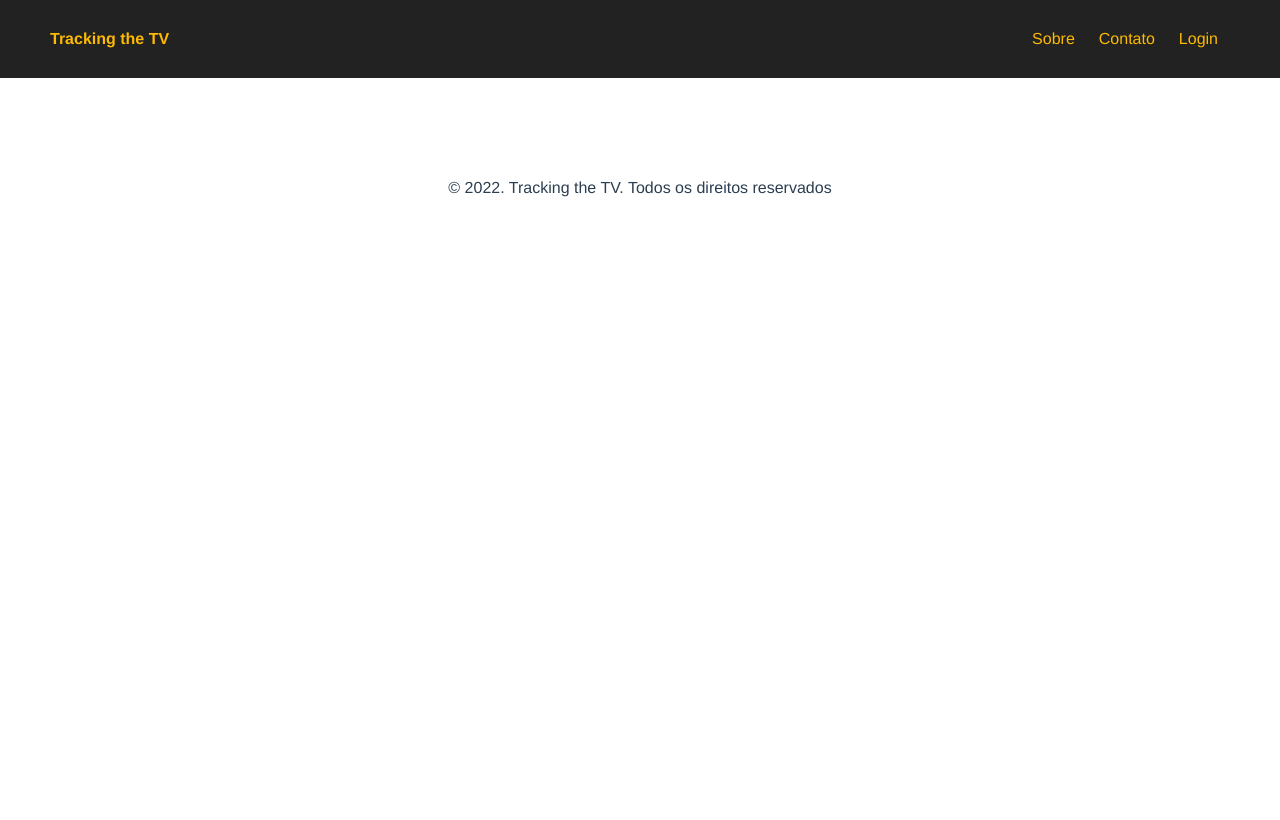
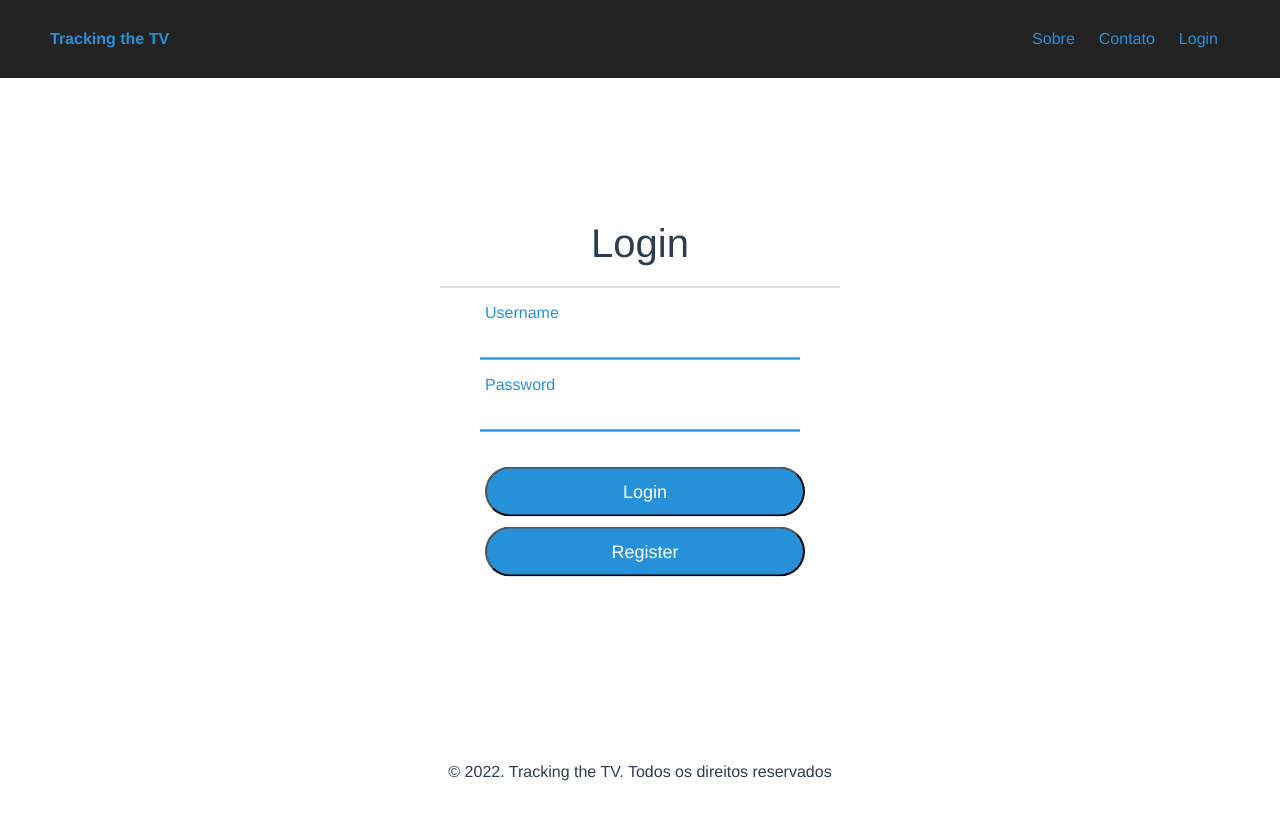
Before and after one commit to Flayzera/trackingthetv, a Vue app: page /login in a window 1280 px wide. Shown: the top 820 px of the page. Built offline with nearby package versions, Linux system fonts and the light colour scheme.

Commit message:
SEI LA OQ EU FIZ SO SEI Q FIZ A TELA DE LOGIN E TAVA NA TENTATIVA DE MUDAR DE VIEW AO CLICAR NO BOTAO REGISTER

```diff
--- a/src/App.vue
+++ b/src/App.vue
@@ -1,16 +1,16 @@
 <template>
-<NavBar />
+<NavbarView />
   <router-view />
 <FooterView />
 </template>
 
 <script>
 import FooterView from './components/Footer.vue'
-import NavBar from './components/Navbar.vue'
+import NavbarView from './components/Navbar.vue'
 export default {
 
   components: {
-    NavBar,
+    NavbarView,
     FooterView
   }
 
--- a/src/components/Footer.vue
+++ b/src/components/Footer.vue
@@ -1,6 +1,5 @@
 <template>
-    <div class="spacing"></div>
-    <footer class="footer fixed-bottom text-center">
+    <footer class="fixed-bottom text-center">
         <p> &copy; 2022. Tracking the TV. Todos os direitos reservados</p>
     </footer>
 
@@ -13,12 +12,5 @@ export default {
 </script>
 
 <style scoped>
-.fixed-bottom{
-    position: relative;
-}
-
-.spacing{
-    margin-bottom: 98px;
-}
 
 </style>
--- a/src/components/Navbar.vue
+++ b/src/components/Navbar.vue
@@ -3,15 +3,14 @@
      <router-link to='/' id='txt-url'>Tracking the TV</router-link>
      <router-link to='/about'>Sobre</router-link>
      <router-link to='/contact'>Contato</router-link>
-     <!-- criar pagina de login -->
-     <router-link to='/contact'>Login</router-link>
+     <router-link to='/login'>Login</router-link>
   </div>
 
 </template>
 
 <script>
 export default {
-    name:'NavBar'
+    name:'NavbarView'
 }
 </script>
 
@@ -26,7 +25,7 @@ export default {
 }
 
 #nav a{
-  color: #FCBA03;
+  color: #2691d9;
   text-decoration: none;
   margin: 12px;
   transition: .5s;
--- a/src/router/index.js
+++ b/src/router/index.js
@@ -1,7 +1,8 @@
 import { createRouter, createWebHistory } from 'vue-router'
 import HomeView from '../views/HomeView'
 import AboutView from '../views/AboutView'
-import ContactView from '../views/ContactView'
+import LoginView from '../views/LoginView'
+import RegisterView from '../views/RegisterView'
 
 const routes = [
   {
@@ -15,9 +16,14 @@ const routes = [
     component: AboutView
   },
   {
-    path: '/contact',
-    name: 'contact',
-    component: ContactView
+    path: '/login',
+    name: 'login',
+    component: LoginView
+  },
+  {
+    path: '/register',
+    name: 'register',
+    component: RegisterView
   }
 ]
 
--- a/src/views/AboutView.vue
+++ b/src/views/AboutView.vue
@@ -1,6 +1,9 @@
 <template>
+<div class="title text-center">
+  <h1>QUEM SOMOS</h1>
+</div>
   <div class="about d-flex justify-content-center">
-    <div class="container-box">
+    <div class="container-box text-center">
       <div class="content-box">
         A tracking the TV veio para solucionar na hora da busca do que o usuário quer assistir, trazendo os catálogos das plataformas disponíveis onde o usuário poderá filtrar sua busca de acordo com a sua preferência naquele momento, encontrando todas as opções em um só lugar.
       </div>
@@ -15,8 +18,6 @@ export default {
 </script>
 
 <style scoped>
-body{
-}
 
 .about{
   margin-top: 40px;
@@ -32,7 +33,12 @@ body{
 }
 
 .content-box{
-  padding: 30px;
+  padding: 40px;
 }
 
+.title{
+ margin-top: 230px;
+}
+
+
 </style>
--- a/src/views/ContactView.vue
+++ /dev/null
@@ -1,3 +0,0 @@
-<template>
-    <p>jdhfjskdfk</p>
-</template>
--- a/src/views/HomeView.vue
+++ b/src/views/HomeView.vue
@@ -31,7 +31,7 @@
         </div>
       </div>
       <div class="col-3">
-        <p class="title text-center">Lançamentos</p>
+        <p class="title text-center">Lançamentos mais populares</p>
         <div class="d-flex justify-content-center">
           <div class="card-home c4">
           </div>
@@ -54,7 +54,7 @@ name: 'HomeView'
 
 h1{
   font-weight: bold;
-  margin-top: 60px;
+  margin-top: 70px;
   font-size: 96px;
 }
 
@@ -71,10 +71,13 @@ h1{
 .card-home{
   width: 188px;
   height: 267px;
-  background-color: red;
 }
 
 .title{
   font-weight: bold;
 }
+
+.row{
+  margin-top: 8%;
+}
 </style>
--- /dev/null
+++ b/src/views/LoginView.vue
@@ -0,0 +1,123 @@
+<template>
+<div class="container">
+    <div class="center">
+    <h1>Login</h1>
+    <form method="post">
+        <div class="txt-field">
+            <input type="text">
+            <span></span>
+            <label>Username</label>
+        </div>
+        <div class="txt-field">
+            <input type="text" >
+            <span></span>
+            <label>Password</label>
+        </div>
+        <input type="submit" value="Login">
+        <input type="submit" value="Register">
+    </form>
+    </div>
+</div>
+
+</template>
+
+<script>
+export default {
+    name: 'LoginView'
+}
+</script>
+
+<style scoped>
+   .container{
+       margin: 0;
+       padding: 0;
+       height: 100vh;
+       overflow: hidden;
+   }
+
+    .center{
+        position: absolute;
+        top: 50%;
+        left: 50%;
+        transform: translate(-50%, -50%);
+        width: 400px;
+        background: #fff;
+        border-radius: 1 0px;
+    }
+
+    .center h1{
+        text-align: center;
+        padding: 0 0 20px 0;
+        border-bottom: 1px solid silver;
+    }
+
+    .center form{
+        padding: 0 40px;
+        box-sizing: border-box;
+    }
+
+    form .txt-field{
+        position: relative;
+        border-bottom: 2px solid #adadad;
+        margin: 30px 0;
+    }
+    .txt-field input{
+        widows: 100%;
+        padding: 0 5px;
+        height: 40px;
+        font-size: 16px;
+        border: none;
+        background: none;
+        outline: none;
+    }
+
+    .txt-field label{
+        position: absolute;
+        top: 50%;
+        left: 5px;
+        color: #adadadad;
+        transform: translateY(-50%);
+        font-size: 16px;
+        pointer-events: none;
+        transition: .5s;
+    }
+
+    .txt-field span::before{
+        content: '';
+        position: absolute;
+        top: 40px;
+        left: 0;
+        width: 0%;
+        height: 2px;
+        background: #2691d9;
+        transition: .5s;
+    }
+
+    .txt-field input:focus ~ label,
+    .txt-field input:valid ~ label{
+     top: -5px;
+     color: #2691d9;
+    }
+    .txt-field input:focus ~ span::before,
+    .txt-field input:valid ~ span::before{
+     width: 100%;
+    }
+
+    input[type="submit"]{
+        width: 100%;
+        height: 50px;
+        border: 1px solide;
+        background: #2691d9;
+        border-radius: 25px;
+        font-size: 18px;
+        color: #fff;
+        margin: 5px;
+        cursor: pointer;
+        outline: none;
+    }
+    input[type="submit"]:hover{
+        border-color: #adadad;
+        transition: .5s;
+    }
+
+</style>
--- /dev/null
+++ b/src/views/RegisterView.vue
@@ -0,0 +1,32 @@
+<template>
+ <router-link to='/register'></router-link>
+<div class="container">
+    <div class="center">
+    <h1>Registre-se</h1>
+    <form method="post">
+        <div class="txt-field">
+            <input type="text" required>
+            <span></span>
+            <label>Username</label>
+        </div>
+        <div class="txt-field">
+            <input type="text" required>
+            <span></span>
+            <label>Password</label>
+        </div>
+        <input type="submit" value="Login">
+        <input type="submit" value="Register">
+    </form>
+</div>
+</div>
+</template>
+
+<script>
+export default {
+    name: 'RegisterView'
+}
+</script>
+
+<style scoped>
+
+</style>
```
